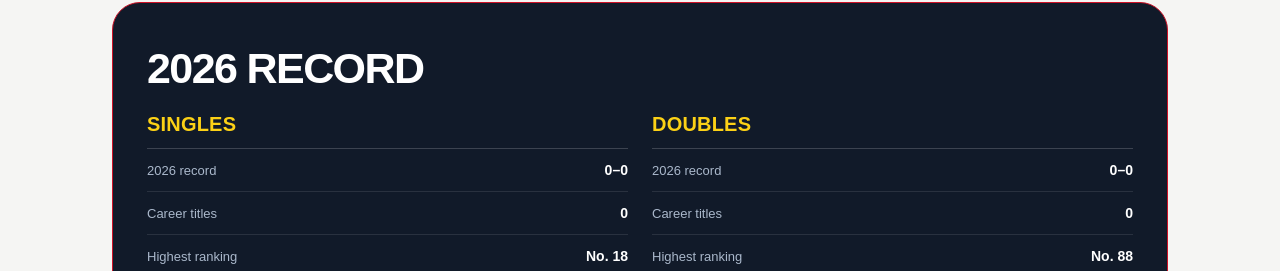
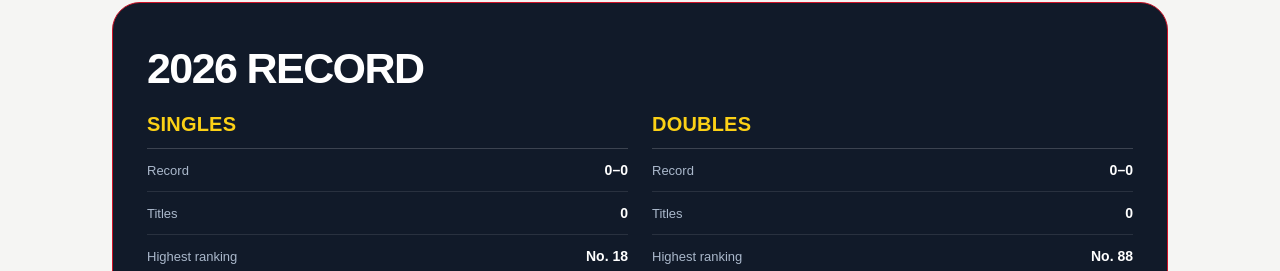
Before and after one commit to DominicFieldiGamingWriter/DidAlexWin, a Next.js app: page / in a window 1280 px wide. Shown: the part 1310-1581 px from the top of the page. Built offline with nearby package versions, Linux system fonts and the light colour scheme; no server answers; the database is empty.

Commit message:
Reduce stats label redundancy

```diff
--- a/app/page.tsx
+++ b/app/page.tsx
@@ -330,8 +330,8 @@ export default async function Home() {
           <div className="stats-column">
             <h3>SINGLES</h3>
             <div className="stats-list">
-              <div><span>2026 record</span><strong>{data.singlesRecord.wins}–{data.singlesRecord.losses}</strong></div>
-              <div><span>Career titles</span><strong>{data.singlesTitles}</strong></div>
+              <div><span>Record</span><strong>{data.singlesRecord.wins}–{data.singlesRecord.losses}</strong></div>
+              <div><span>Titles</span><strong>{data.singlesTitles}</strong></div>
               <div><span>Highest ranking</span><strong>No. {data.highestSinglesRank ?? "—"}</strong></div>
               <div><span>Current ranking</span><strong>{data.singlesRank ? `No. ${data.singlesRank}` : "—"}</strong></div>
             </div>
@@ -340,8 +340,8 @@ export default async function Home() {
           <div className="stats-column">
             <h3 className="doubles-heading">DOUBLES</h3>
             <div className="stats-list">
-              <div><span>2026 record</span><strong>{data.doublesRecord.wins}–{data.doublesRecord.losses}</strong></div>
-              <div><span>Career titles</span><strong>{data.doublesTitles}</strong></div>
+              <div><span>Record</span><strong>{data.doublesRecord.wins}–{data.doublesRecord.losses}</strong></div>
+              <div><span>Titles</span><strong>{data.doublesTitles}</strong></div>
               <div><span>Highest ranking</span><strong>No. {data.highestDoublesRank ?? "—"}</strong></div>
               <div><span>Current ranking</span><strong>{data.doublesRank ? `No. ${data.doublesRank}` : "—"}</strong></div>
             </div>
```
